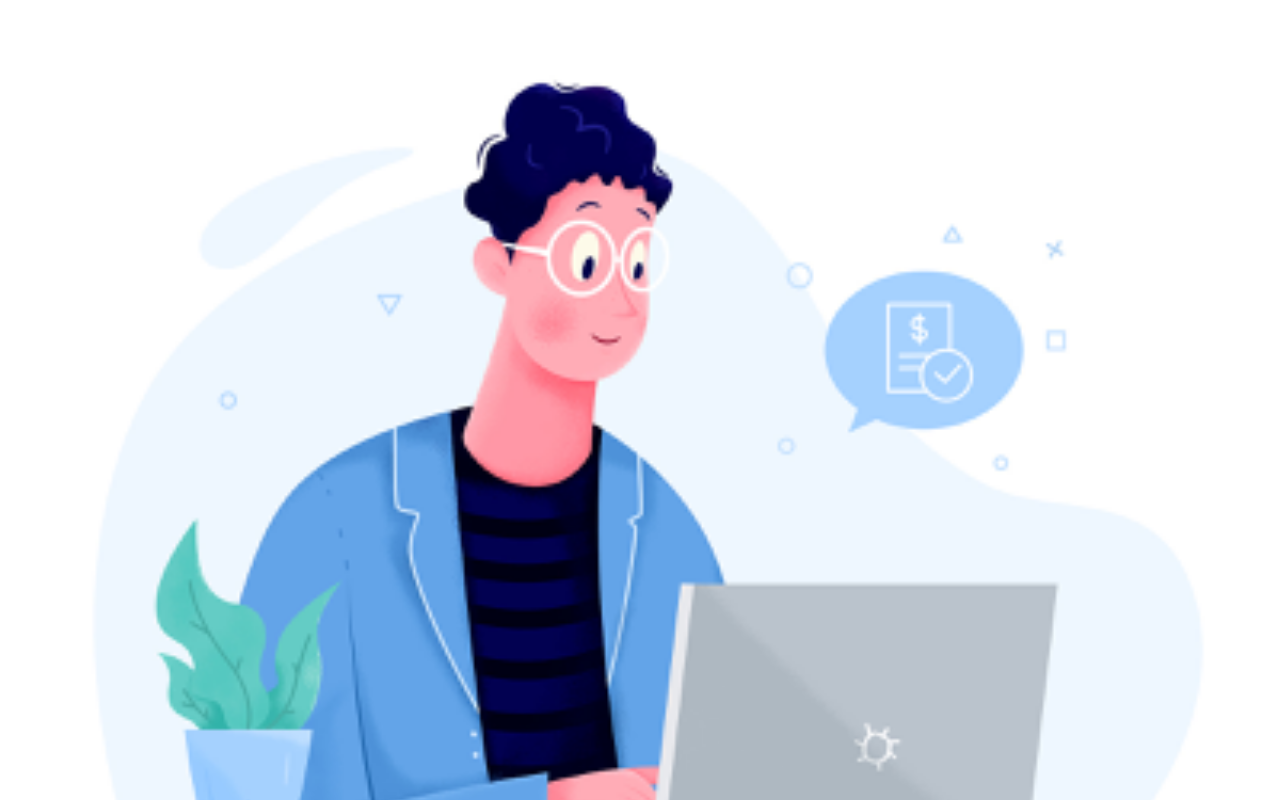
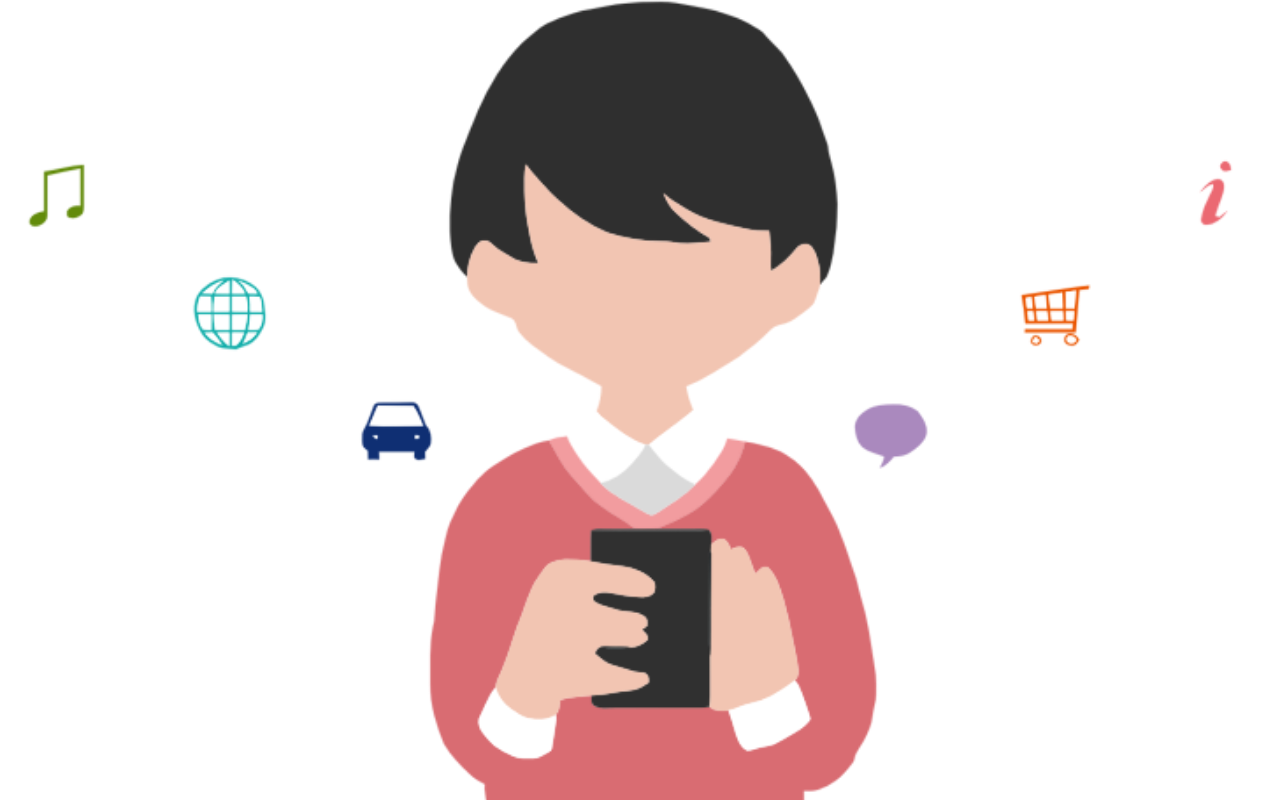
Before and after one commit to csc301-fall-2020/team-project-20-family-service-toronto, a React (Create React App) app in the folder deliverable-4/app/: page /FacebookInstructions in a window 1280 px wide. Shown: the top 800 px of the page. Built offline with nearby package versions, Linux system fonts and the light colour scheme.

Commit message:
change photo for fb instructions

```diff
--- a/deliverable-4/app/src/components/Facebook/FacebookInstructions.js
+++ b/deliverable-4/app/src/components/Facebook/FacebookInstructions.js
@@ -18,7 +18,7 @@ export default class FacebookInstructions extends Component {
           <div id="container=fluid" className="inst-cont">
             <div id="row">
               <div id="col-12">
-                <img src={"images/laptop_man.png"} alt="google" id="lap-man-photo"></img>
+                <img src={"images/phone-image.png"} alt="google" id="lap-man-photo"></img>
               </div>
               <div id="col-12">
                 <header>Instructions</header>
```
Also changed, not shown: deliverable-4/app/public/images/phone-image.png (added).
